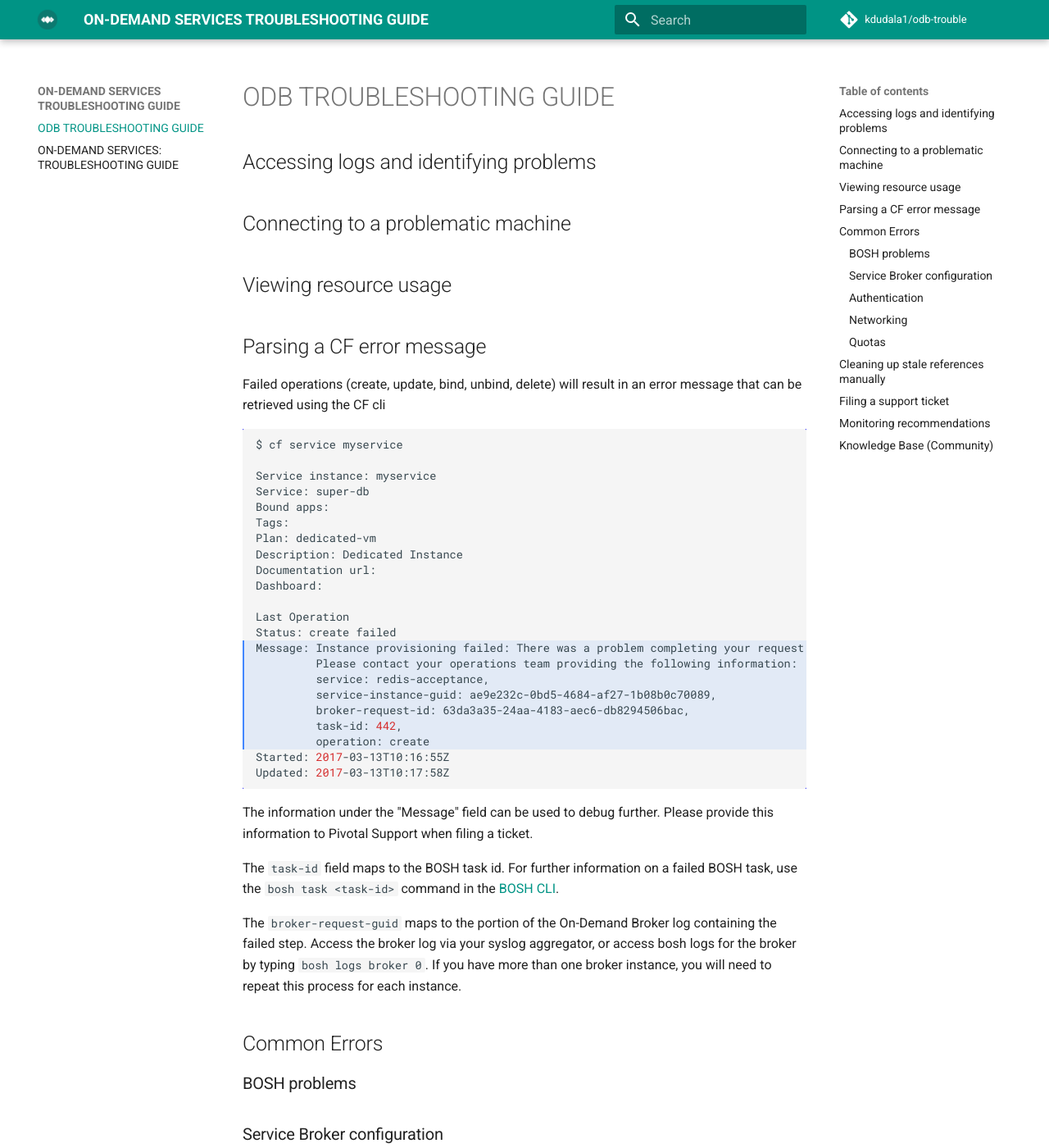
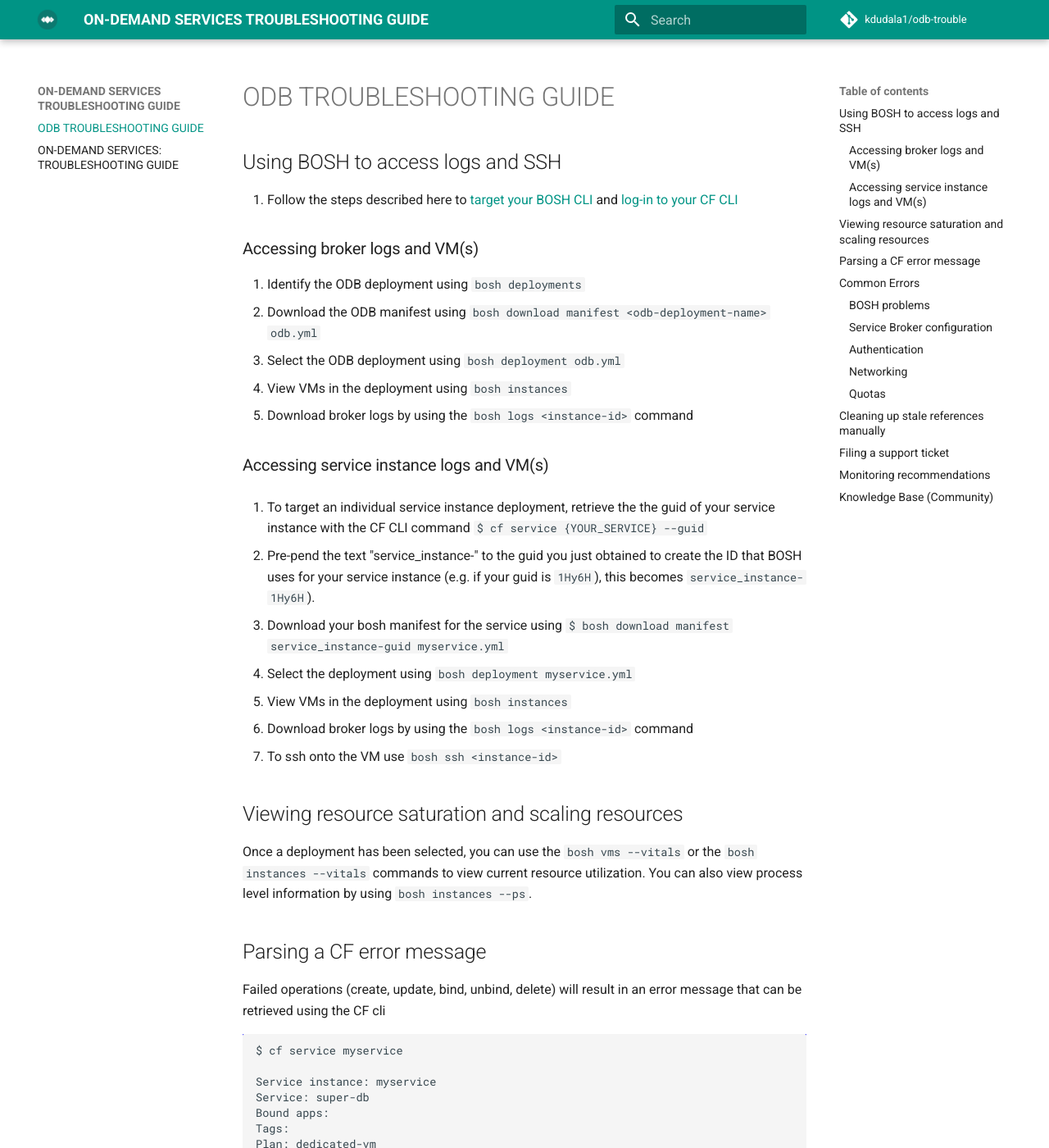
Before and after one commit to bentarnoff/odb-trouble, an MkDocs documentation site: the page built from docs/index.md, in a window 1280 px wide and 1400 px high. Shown: the whole window at 82% size. Built offline with MkDocs 1.6.1 and Material for MkDocs 9.7.7, drawn with Linux system fonts in a browser that asks for light colours; comment, search, counter and statistics services are not loaded; some of the changed text lies outside the part shown.

Commit message:
-m content updates

````diff
--- a/docs/index.md
+++ b/docs/index.md
@@ -1,8 +1,34 @@
 # ODB TROUBLESHOOTING GUIDE
 
-## Accessing logs and identifying problems
-## Connecting to a problematic machine
-## Viewing resource usage
+## Using BOSH to access logs and SSH
+
+1. Follow the steps described here to [target your BOSH CLI](https://docs.pivotal.io/pivotalcf/1-9/customizing/trouble-advanced.html#prepare) and [log-in to your CF CLI](https://docs.cloudfoundry.org/cf-cli/getting-started.html)
+
+### Accessing broker logs and VM(s)
+
+1. Identify the ODB deployment using `bosh deployments`
+1. Download the ODB manifest using `bosh download manifest <odb-deployment-name> odb.yml`
+1. Select the ODB deployment using `bosh deployment odb.yml`
+1. View VMs in the deployment using `bosh instances`
+1. Download broker logs by using the `bosh logs <instance-id>` command
+
+### Accessing service instance logs and VM(s)
+
+1. To target an individual service instance deployment, retrieve the
+the guid of your service instance with the CF CLI command `$ cf service {YOUR_SERVICE} --guid`
+
+1. Pre-pend the text "service_instance-" to the guid you just obtained to create the ID that BOSH uses for your service instance (e.g. if your guid is `1Hy6H`), this becomes `service_instance-1Hy6H`).
+
+1. Download your bosh manifest for the service using `$ bosh download manifest service_instance-guid myservice.yml`
+1. Select the deployment using `bosh deployment myservice.yml`
+1. View VMs in the deployment using `bosh instances`
+1. Download broker logs by using the `bosh logs <instance-id>` command
+1. To ssh onto the VM use `bosh ssh <instance-id>`
+
+## Viewing resource saturation and scaling resources
+
+Once a deployment has been selected, you can use the `bosh vms --vitals` or the `bosh instances --vitals` commands to view current resource utilization. You can also view process level information by using `bosh instances --ps`.
+
 ## Parsing a CF error message
 
 Failed operations (create, update, bind, unbind, delete) will result in an error message that can be retrieved using the CF cli
@@ -33,7 +59,7 @@
 ```
 The information under the "Message" field can be used to debug further. Please provide this information to Pivotal Support when filing a ticket.
 
-The `task-id` field maps to the BOSH task id. For further information on a failed BOSH task, use the `bosh task <task-id>` command in the [BOSH CLI](https://docs.pivotal.io/pivotalcf/1-9/customizing/trouble-advanced.html#cli).
+The `task-id` field maps to the BOSH task id. For further information on a failed BOSH task, use the `bosh task <task-id>` command in the BOSH CLI.
 
 The `broker-request-guid` maps to the portion of the On-Demand Broker log containing the failed step. Access the broker log via your syslog aggregator, or access bosh logs for the broker by typing `bosh logs broker 0`. If you have more than one broker instance, you will need to repeat this process for each instance.
 
````
Also changed, not shown: site/404.html, site/index.html, site/index2/index.html (added), site/mkdocs/search_index.json, site/sitemap.xml.
